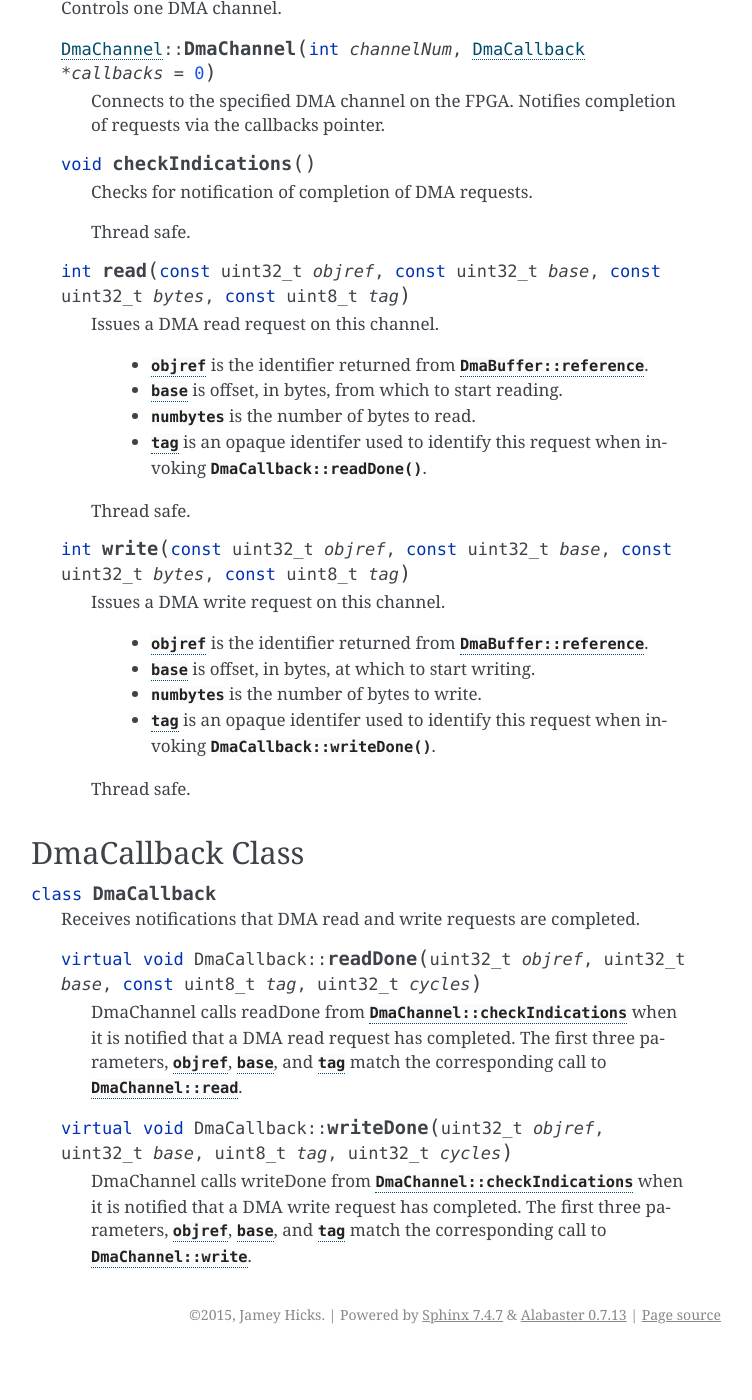
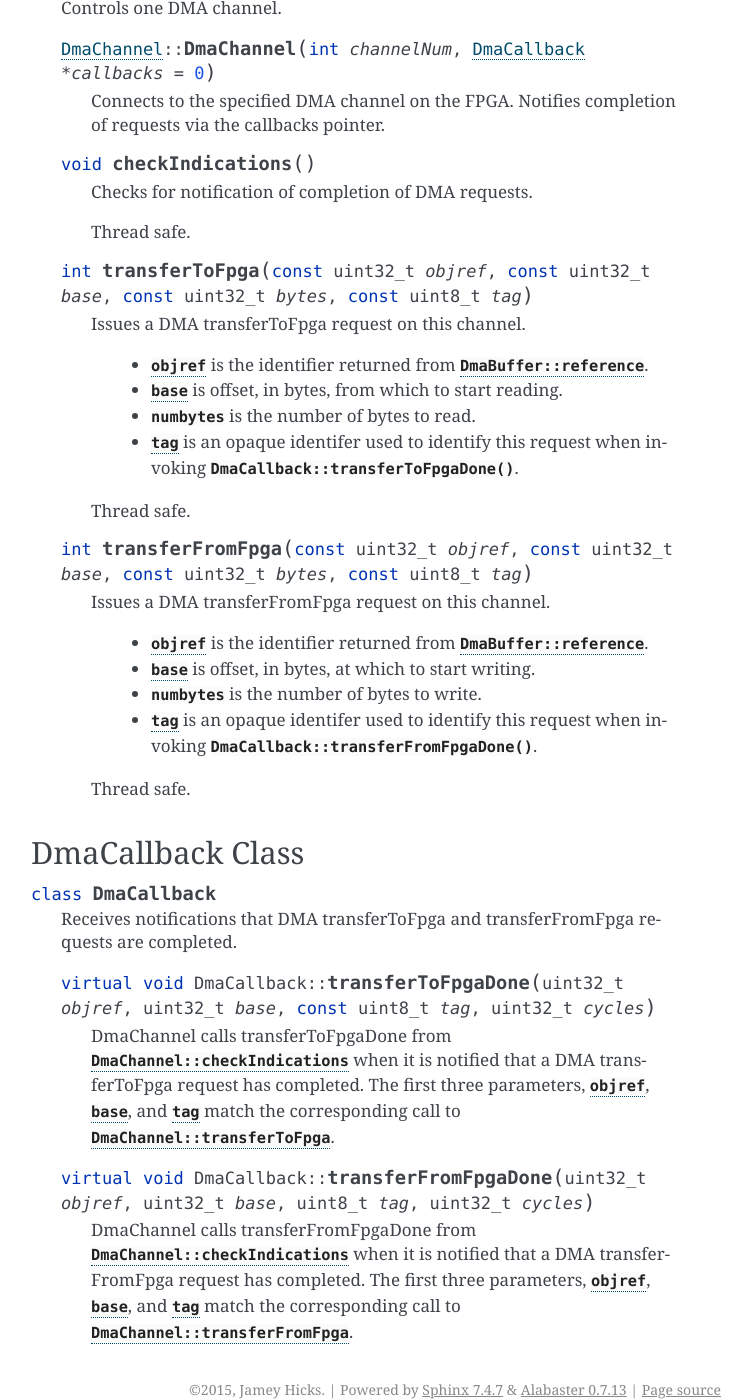
Before and after one commit to cambridgehackers/dmac, a Sphinx documentation site: the page built from doc/source/dmaclasses.rst, in a window 1280 px wide and 1400 px high, scrolled down 807 px. Shown: the whole window, without its empty margins (389-1141 px from the left). Built offline with Sphinx 7.4.7, drawn with Linux system fonts in a browser that asks for light colours; before the commit the page ends 2161 px from its top, so only the background shows below that; some of the changed text lies outside the part shown.

Commit message:
name change in documentation

```diff
--- a/doc/source/dmaclasses.rst
+++ b/doc/source/dmaclasses.rst
@@ -27,7 +27,7 @@ DmaBuffer Class
 
       Returns an object identifier for the object to pass to DMA
       controller (via :cpp:member:`DmaChannel::read` or
-      :cpp:member:`DmaChannel::write`) and sends the address translation
+      :cpp:member:`DmaChannel::transferFromFpga`) and sends the address translation
       table to the FPGA's MMU. Up to 32 objects may be mapped at one
       time.
 
@@ -53,25 +53,25 @@ DmaChannel Class
 
       Thread safe.
 
-   .. cpp:function:: int read ( const uint32_t objref, const uint32_t base, const uint32_t bytes, const uint8_t tag )
+   .. cpp:function:: int transferToFpga ( const uint32_t objref, const uint32_t base, const uint32_t bytes, const uint8_t tag )
 
-      Issues a DMA read request on this channel.
+      Issues a DMA transferToFpga request on this channel.
 
        * :cpp:var:`objref` is the identifier returned from :cpp:member:`DmaBuffer::reference`.
        * :cpp:var:`base` is offset, in bytes, from which to start reading.
        * :cpp:var:`numbytes` is the number of bytes to read.
-       * :cpp:var:`tag` is an opaque identifer used to identify this request when invoking :cpp:func:`DmaCallback::readDone`.
+       * :cpp:var:`tag` is an opaque identifer used to identify this request when invoking :cpp:func:`DmaCallback::transferToFpgaDone`.
 
       Thread safe.
 
-   .. cpp:function:: int write ( const uint32_t objref, const uint32_t base, const uint32_t bytes, const uint8_t tag )
+   .. cpp:function:: int transferFromFpga ( const uint32_t objref, const uint32_t base, const uint32_t bytes, const uint8_t tag )
 
-      Issues a DMA write request on this channel.
+      Issues a DMA transferFromFpga request on this channel.
 
        * :cpp:var:`objref` is the identifier returned from :cpp:member:`DmaBuffer::reference`.
        * :cpp:var:`base` is offset, in bytes, at which to start writing.
        * :cpp:var:`numbytes` is the number of bytes to write.
-       * :cpp:var:`tag` is an opaque identifer used to identify this request when invoking :cpp:func:`DmaCallback::writeDone`.
+       * :cpp:var:`tag` is an opaque identifer used to identify this request when invoking :cpp:func:`DmaCallback::transferFromFpgaDone`.
 
       Thread safe.
 
@@ -80,23 +80,23 @@ DmaCallback Class
 
 .. cpp:class:: DmaCallback
 
-   Receives notifications that DMA read and write requests are completed.
+   Receives notifications that DMA transferToFpga and transferFromFpga requests are completed.
 
-   .. cpp:function:: virtual void DmaCallback::readDone ( uint32_t objref, uint32_t base, const uint8_t tag, uint32_t cycles )
+   .. cpp:function:: virtual void DmaCallback::transferToFpgaDone ( uint32_t objref, uint32_t base, const uint8_t tag, uint32_t cycles )
 
-      DmaChannel calls readDone from
+      DmaChannel calls transferToFpgaDone from
       :cpp:member:`DmaChannel::checkIndications` when it is notified
-      that a DMA read request has completed.  The first three
+      that a DMA transferToFpga request has completed.  The first three
       parameters, :cpp:var:`objref`, :cpp:var:`base`, and
       :cpp:var:`tag` match the corresponding call to
-      :cpp:member:`DmaChannel::read`.
+      :cpp:member:`DmaChannel::transferToFpga`.
 
 
-   .. cpp:function:: virtual void DmaCallback::writeDone ( uint32_t objref, uint32_t base, uint8_t tag, uint32_t cycles )
+   .. cpp:function:: virtual void DmaCallback::transferFromFpgaDone ( uint32_t objref, uint32_t base, uint8_t tag, uint32_t cycles )
 
-      DmaChannel calls writeDone from
+      DmaChannel calls transferFromFpgaDone from
       :cpp:member:`DmaChannel::checkIndications` when it is notified
-      that a DMA write request has completed. The first three
+      that a DMA transferFromFpga request has completed. The first three
       parameters, :cpp:var:`objref`, :cpp:var:`base`, and
       :cpp:var:`tag` match the corresponding call to
-      :cpp:member:`DmaChannel::write`.
+      :cpp:member:`DmaChannel::transferFromFpga`.
--- a/doc/source/example.rst
+++ b/doc/source/example.rst
@@ -30,8 +30,8 @@ Here is simple user logic for the FPGA::
        begin
 	  FIFOF#(MemDataF#(DataBusWidth)) buffer
              <- mkDualClockBramFIFOF(clock, reset, clock, reset);
-	  rule readDataRule;
-	     let md <- toGet(pcieDma.readData[channel]).get();
+	  rule toFpgaDataRule;
+	     let md <- toGet(pcieDma.toFpgaData[channel]).get();
 	  endrule
 	  rule writeDataRule;
 	     let md = unpack(0);
--- a/doc/source/pciedma.rst
+++ b/doc/source/pciedma.rst
@@ -10,7 +10,7 @@ Typedefs and Structures
 
 .. bsv:struct:: MemDataF#(DataBusWidth)
 
-   One beat of the payload of a physical or logical memory read or write request.
+   One beat of the payload of a physical or logical memory transferToFpga or transferFromFpga request.
 
    .. bsv:field:: Bit#(DataBusWidth) data
 
```
Also changed, not shown: other parts of doc/source/pciedma.rst (+2 -2 lines).
